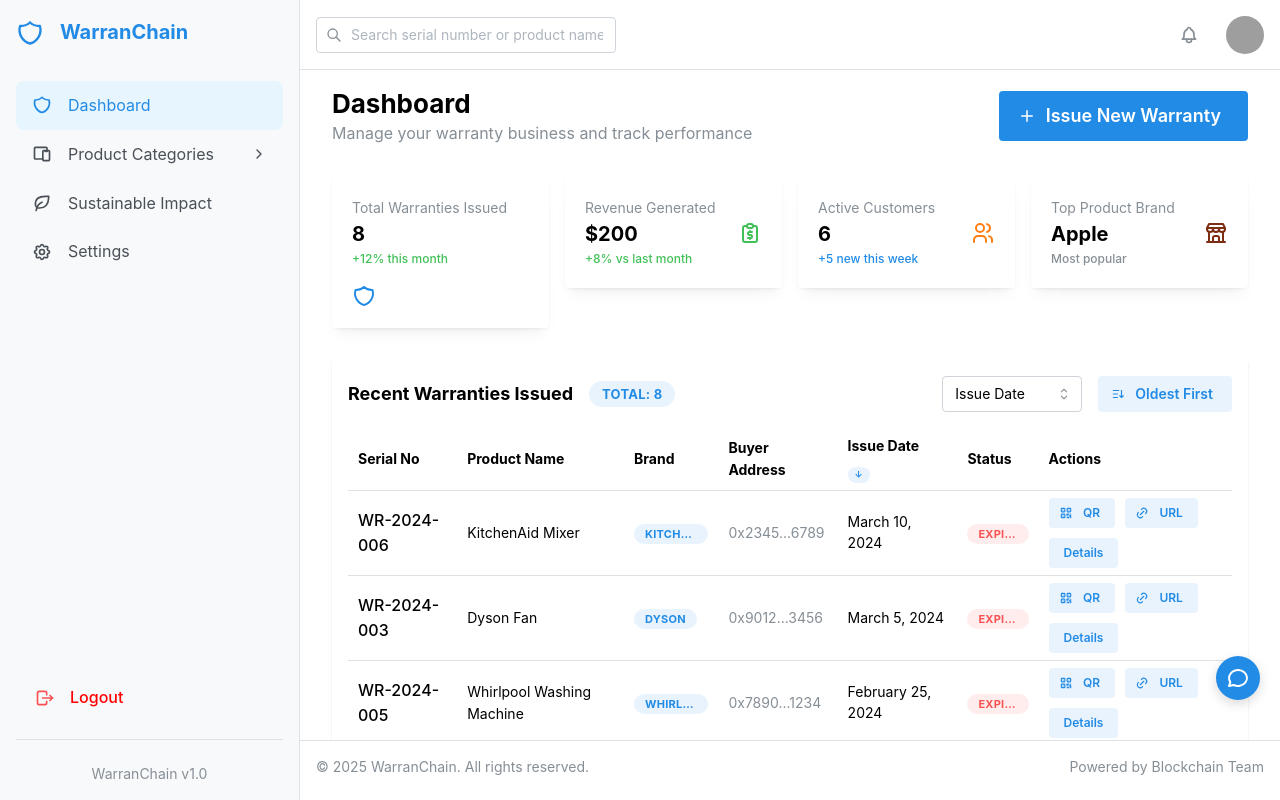
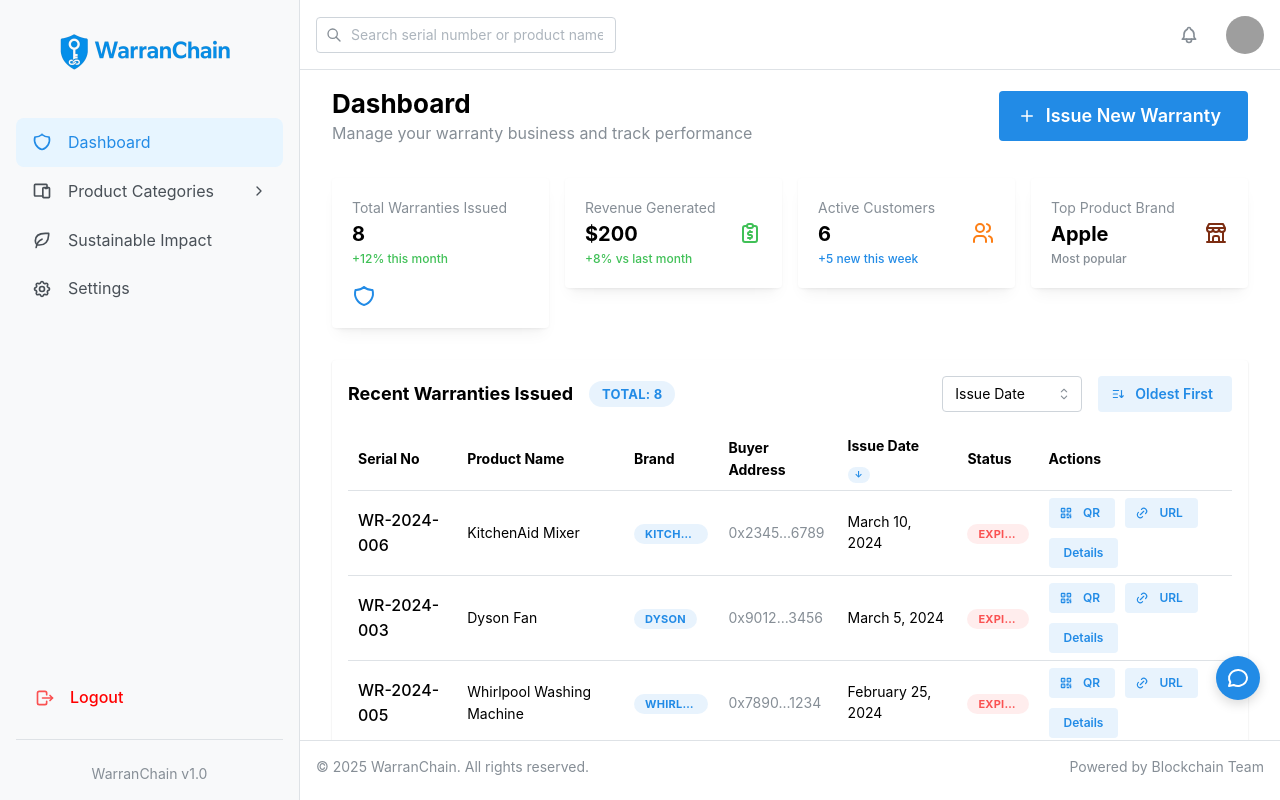
Before and after one commit to yongjing479/WarranChain, a React (Create React App) app in the folder frontend/: page /seller in a window 1280 px wide. Built offline with nearby package versions, Linux system fonts and the light colour scheme; grey boxes are pictures that could not be loaded; what @mysten/sui.js would draw is missing.

Commit message:
Added logo

```diff
--- a/frontend/src/components/Buyer/Sidebar.js
+++ b/frontend/src/components/Buyer/Sidebar.js
@@ -6,6 +6,7 @@ import {
   UnstyledButton,
   ActionIcon,
   Collapse,
+  Image,
 } from "@mantine/core";
 import {
   IconShield,
@@ -152,10 +153,13 @@ const BuyerSidebar = ({ activeTab, setActiveTab }) => {
       }}
     >
       <Group mb="xl">
-        <IconShield size={28} color="#228be6" />
-        <Text size="xl" fw={700} c="#228be6">
-          WarranChain
-        </Text>
+        <Image
+          src="/WarranChain_Logo_latest.png"
+          alt="WarranChain"
+          width={350}
+          height={70}
+          fit="contain"
+        />
       </Group>
 
       <Box style={{ flex: 1 }}>{sidebarData.map(renderNavItem)}</Box>
--- a/frontend/src/components/Seller/SellerSidebar.js
+++ b/frontend/src/components/Seller/SellerSidebar.js
@@ -6,6 +6,7 @@ import {
   UnstyledButton,
   ActionIcon,
   Collapse,
+  Image,
 } from "@mantine/core";
 import {
   IconShield,
@@ -17,7 +18,7 @@ import {
   IconChevronDown,
   IconChevronRight,
   IconSettings,
-  IconLeaf
+  IconLeaf,
 } from "@tabler/icons-react";
 
 const SellerSidebar = ({ activeTab, setActiveTab }) => {
@@ -169,10 +170,13 @@ const SellerSidebar = ({ activeTab, setActiveTab }) => {
       }}
     >
       <Group mb="xl">
-        <IconShield size={28} color="#228be6" />
-        <Text size="xl" fw={700} c="#228be6">
-          WarranChain
-        </Text>
+        <Image
+          src="/WarranChain_Logo_latest.png"
+          alt="WarranChain"
+          width={350}
+          height={70}
+          fit="contain"
+        />
       </Group>
 
       <Box style={{ flex: 1 }}>{sidebarData.map(renderNavItem)}</Box>
```
Also changed, not shown: frontend/public/WarranChain_Logo_latest.png (added).
